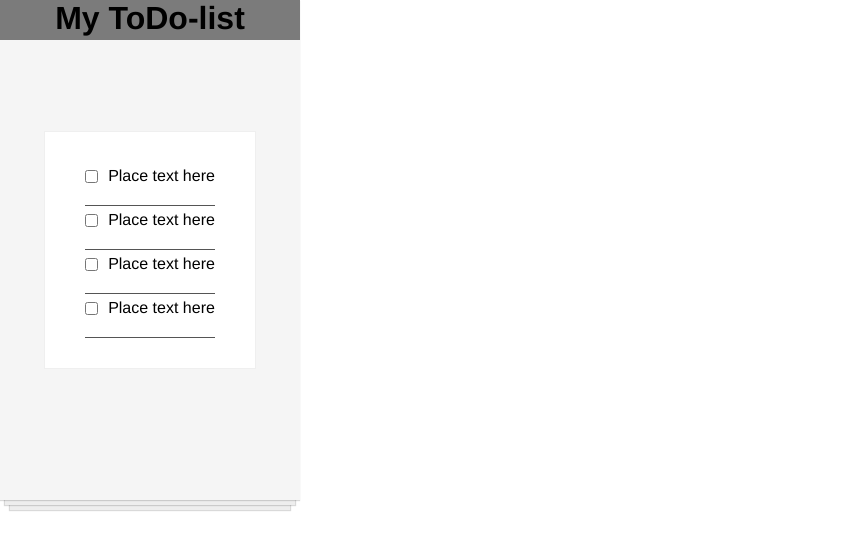
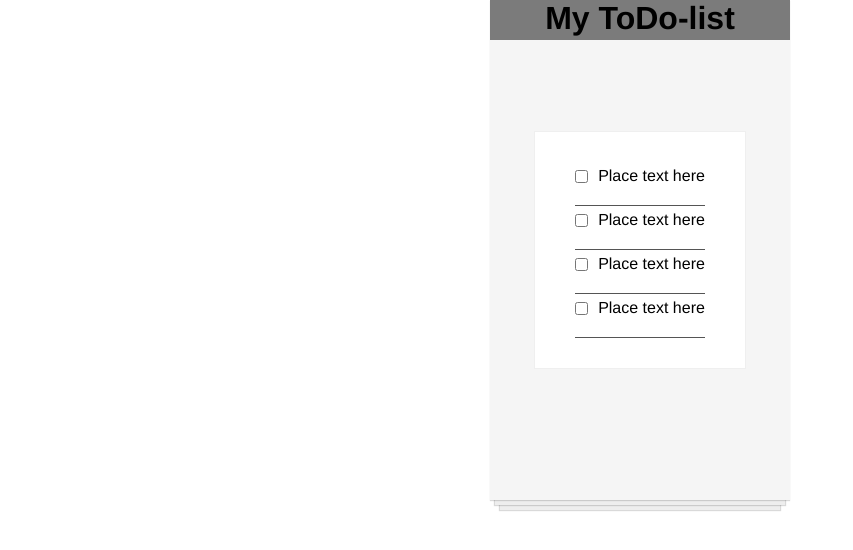
Before and after one commit to mdanneil/todo-app, a React (Create React App) app: page / in a window 1280 px wide. Shown: the top 550 px of the page, without its empty margins (0-853 px from the left). Built offline with nearby package versions, Linux system fonts and the light colour scheme.

Commit message:
some styling, still looks horrible though

```diff
--- a/src/style.css
+++ b/src/style.css
@@ -2,6 +2,12 @@
     margin: 0;
     padding: 0;
     font-family: "Franklin Gothic Medium", "Arial Narrow", Arial, sans-serif;
+}
+
+#root {
+    display: flex;
+    justify-content: center;
+    align-items: center;
 }
 
 .main {
```
